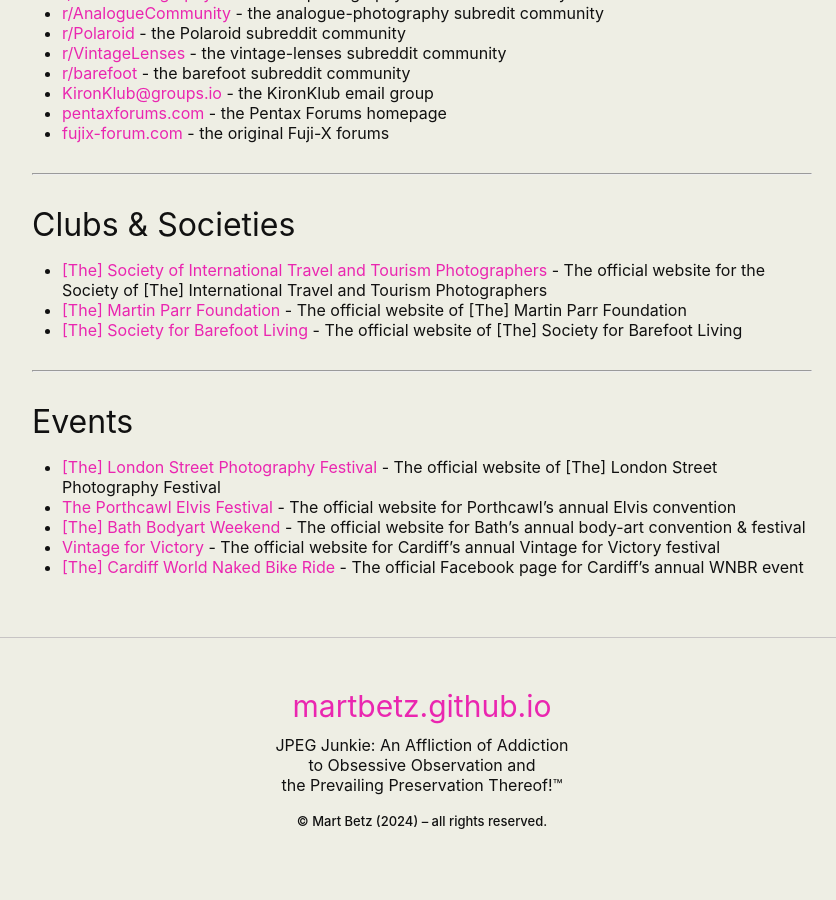
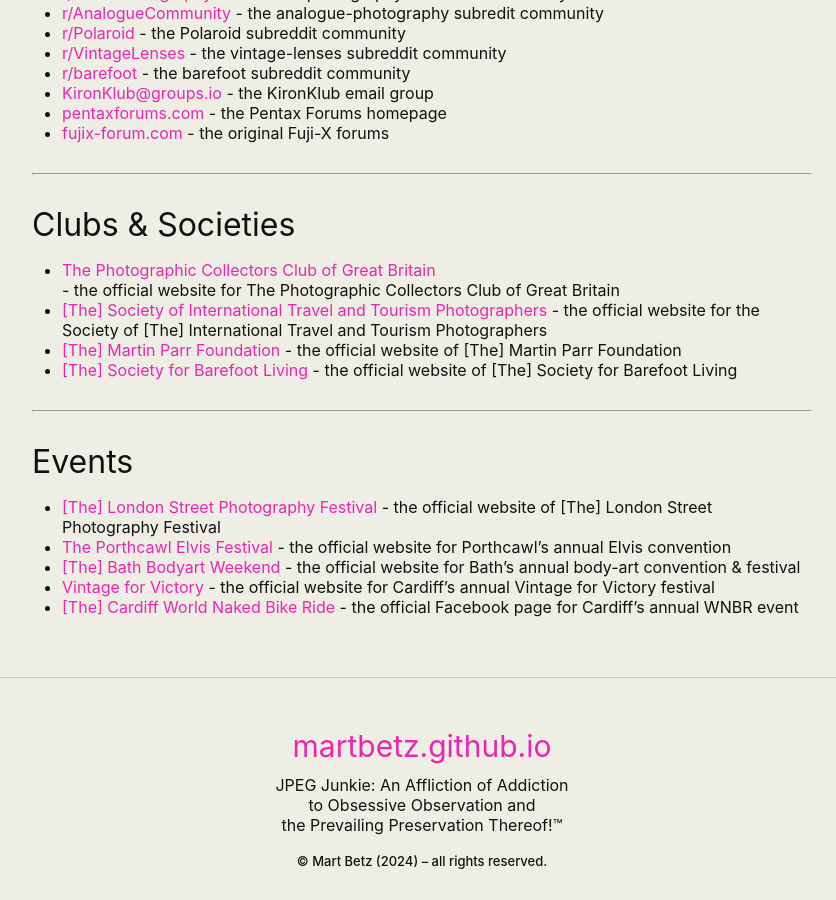
Before and after one commit to martbetz/martbetz.github.io, a Jekyll site: the page built from useful-links.html, in a window 1280 px wide and 900 px high, scrolled down 13582 px. Shown: the whole window, without its empty margins (218-1054 px from the left). Built offline with Jekyll 4.4.1, drawn with Linux system fonts in a browser that asks for light colours; some of the changed text lies outside the part shown.

Commit message:
Add files via upload

```diff
--- a/useful-links.html
+++ b/useful-links.html
@@ -552,7 +552,7 @@
 <li><a href="https://sound-au.com/index.html">Elliott Sound Products</a> - Rod Elliot’s DIY-electronics website</li>
 </li>
 <li><a href="https://www.partha.com">Partha’s Place</a> - Partha Bagchi’s photography website and blog with links to various custom free and open-source software builds</li>
-<li><a href="https://damonlynch.net/">damonlynch.net</a> - The homepage of Damon Lynch (developer of Rapid Photo Downloader)</li>
+<li><a href="https://damonlynch.net/">damonlynch.net</a> - the homepage of Damon Lynch (developer of Rapid Photo Downloader)</li>
 <li><a href="https://www.petervis.com/index.html">The Quantum Archive</a> - Peter Vis' technology website</li>
 <li><a href="https://martbetz.github.io">JPEG Junkie</a> - Mart Betz’s official website and blog</li>
 <li><a href="https://pixls.us">pixls.us</a><span class="corpsgris11"> - Pat David and Rolf Steinort’s website and blog dedicated to free and open-source photography-related software</li>
@@ -585,10 +585,10 @@
 <li><a href="https://repaircafewales.org/">Repair Café Wales</a> - a community-based repair service</li>
 <li><a href="https://cardiffhackspace.co.uk">Cardiff Hackspace</a> - a community-based maker’s workshop</li>
 <li><a href="https://www.theredroomcardiff.co.uk">The Red Room</a> - a community-based analogue and digital photo-print service</li>
-<li><a href="https://ffotonewport.com/#message_request">Ffoto Newport</a> - The official website of Ffoto Newport</li>
-<li><a href="https://www.theprinthaus.org">The Printhaus</a> - a community-based screenprinting service and workshop</li>
-<li><a href="https://cardiffmade.com">Cardiff Made</a> - The official website of Cardiff Made</li>
-<li><a href="https://www.insolecourt.org">Insole Court</a> - The official website of The Insole Court Mansion in Cardiff</li>
+<li><a href="https://ffotonewport.com/#message_request">Ffoto Newport</a> - the official website of Ffoto Newport</li>
+<li><a href="https://www.theprinthaus.org">the Printhaus</a> - a community-based screenprinting service and workshop</li>
+<li><a href="https://cardiffmade.com">Cardiff Made</a> - the official website of Cardiff Made</li>
+<li><a href="https://www.insolecourt.org">Insole Court</a> - the official website of The Insole Court Mansion in Cardiff</li>
 </ul>
 <hr>
 
@@ -622,18 +622,20 @@
 <h2>Clubs & Societies</h2>
 <ul>
 <li>
-<a href="https://sittp.com">[The] Society of International Travel and Tourism Photographers</a> - The official website for the Society of [The]  International Travel and Tourism Photographers</li>
+<a href="https://pccgb.net/">The Photographic Collectors Club of Great Britain</a></li> - the official website for The Photographic Collectors Club of Great Britain
 <li>
-<a href="https://www.martinparrfoundation.org">[The] Martin Parr Foundation</a> - The official website of [The] Martin Parr Foundation</li>
-<li><a href="https://www.barefooters.org">[The] Society for Barefoot Living</a> - The official website of [The] Society for Barefoot Living</li>
+<a href="https://sittp.com">[The] Society of International Travel and Tourism Photographers</a> - the official website for the Society of [The]  International Travel and Tourism Photographers</li>
+<li>
+<a href="https://www.martinparrfoundation.org">[The] Martin Parr Foundation</a> - the official website of [The] Martin Parr Foundation</li>
+<li><a href="https://www.barefooters.org">[The] Society for Barefoot Living</a> - the official website of [The] Society for Barefoot Living</li>
 </ul>
 <hr>
 
 <h2>Events</h2>
 <ul>
-<li><a href="https://lspf.co.uk">[The] London Street Photography Festival</a> - The official website of [The] London Street Photography Festival</li>
-<li><a href="https://elvies.co.uk/elvis-aaron-presley.php?Action=Home">The Porthcawl Elvis Festival</a> - The official website for Porthcawl’s annual Elvis convention</li>
-<li><a href="http://bathbodyartweekend.co.uk/">[The] Bath Bodyart Weekend</a> - The official website for Bath’s annual body-art convention & festival</li>
-<li><a href="https://www.vintageforvictory.co.uk">Vintage for Victory</a> - The official website for Cardiff’s annual Vintage for Victory festival</li>
-<li><a href="https://m.facebook.com/CardiffWNBR/?__xts__=68.ARBq8...">[The] Cardiff World Naked Bike Ride</a> - The official Facebook page for Cardiff’s annual WNBR event</li>
+<li><a href="https://lspf.co.uk">[The] London Street Photography Festival</a> - the official website of [The] London Street Photography Festival</li>
+<li><a href="https://elvies.co.uk/elvis-aaron-presley.php?Action=Home">The Porthcawl Elvis Festival</a> - the official website for Porthcawl’s annual Elvis convention</li>
+<li><a href="http://bathbodyartweekend.co.uk/">[The] Bath Bodyart Weekend</a> - the official website for Bath’s annual body-art convention & festival</li>
+<li><a href="https://www.vintageforvictory.co.uk">Vintage for Victory</a> - the official website for Cardiff’s annual Vintage for Victory festival</li>
+<li><a href="https://m.facebook.com/CardiffWNBR/?__xts__=68.ARBq8...">[The] Cardiff World Naked Bike Ride</a> - the official Facebook page for Cardiff’s annual WNBR event</li>
 </ul>
```
